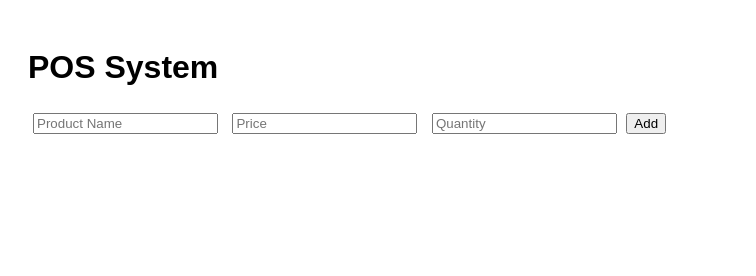
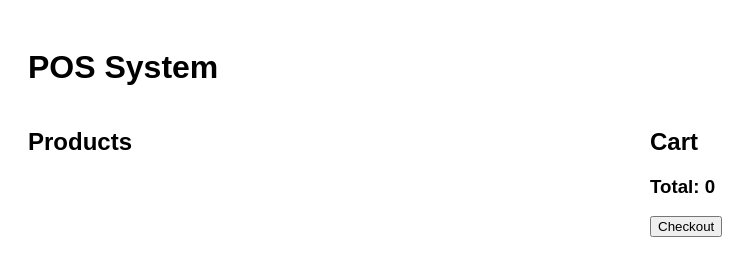
Before and after one commit to mohammedelsonbaty866-jpg/fast, a website: page public/index.html in a window 1280 px wide. Shown: the whole page, without its empty margins (0-756 px from the left). Drawn offline with Linux system fonts and the light colour scheme; no server answers.

Commit message:
Update index.html

```diff
--- a/public/index.html
+++ b/public/index.html
@@ -8,12 +8,23 @@
 
 <h1>POS System</h1>
 
-<input id="name" placeholder="Product Name">
-<input id="price" placeholder="Price">
-<input id="quantity" placeholder="Quantity">
-<button onclick="addProduct()">Add</button>
+<div style="display:flex; gap:20px">
 
-<ul id="products"></ul>
+  <!-- المنتجات -->
+  <div style="flex:1">
+    <h2>Products</h2>
+    <div id="products"></div>
+  </div>
+
+  <!-- السلة -->
+  <div style="flex:1">
+    <h2>Cart</h2>
+    <ul id="cart"></ul>
+    <h3 id="total">Total: 0</h3>
+    <button onclick="checkout()">Checkout</button>
+  </div>
+
+</div>
 
 <script src="app.js"></script>
 </body>
```
